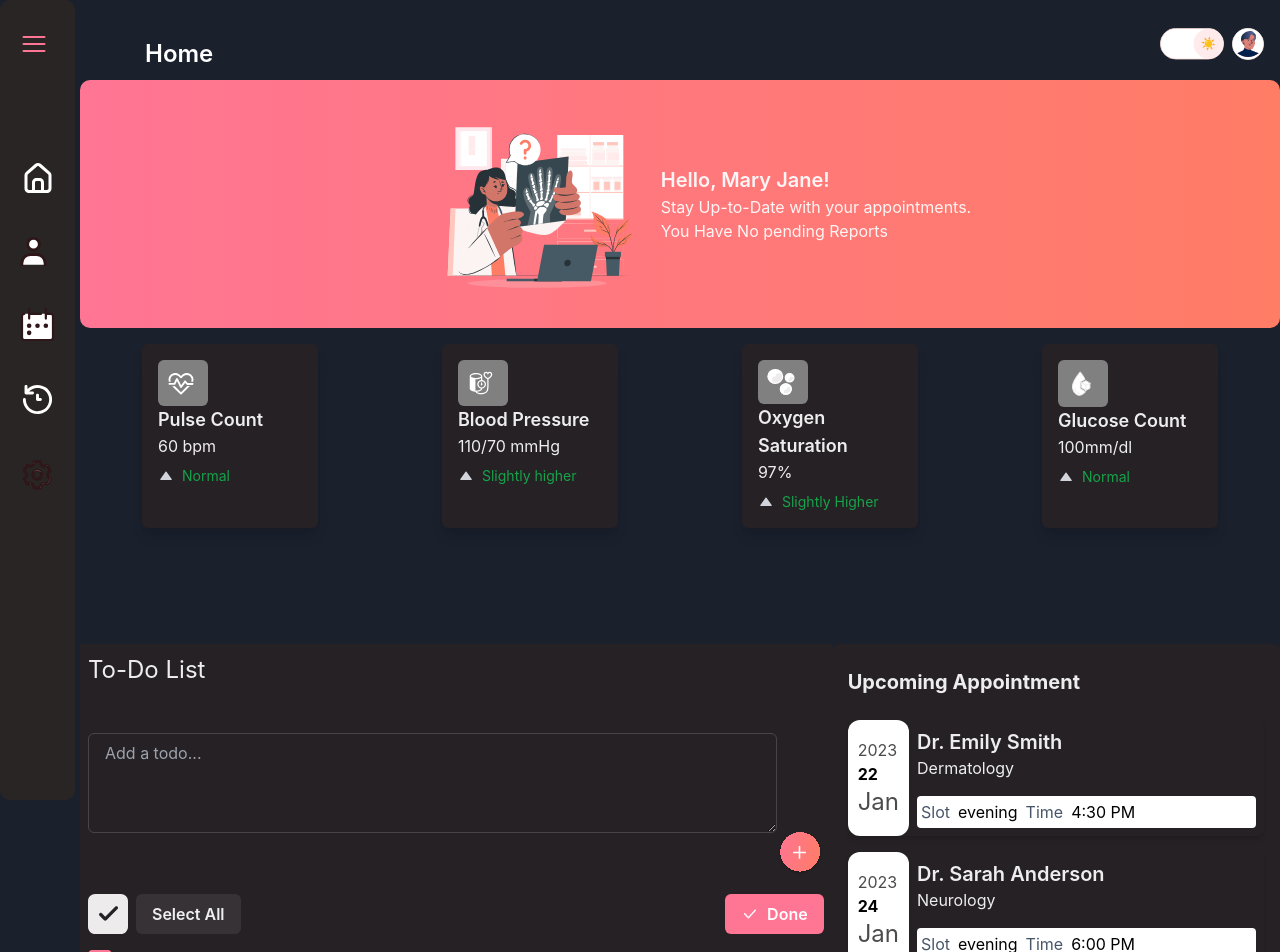
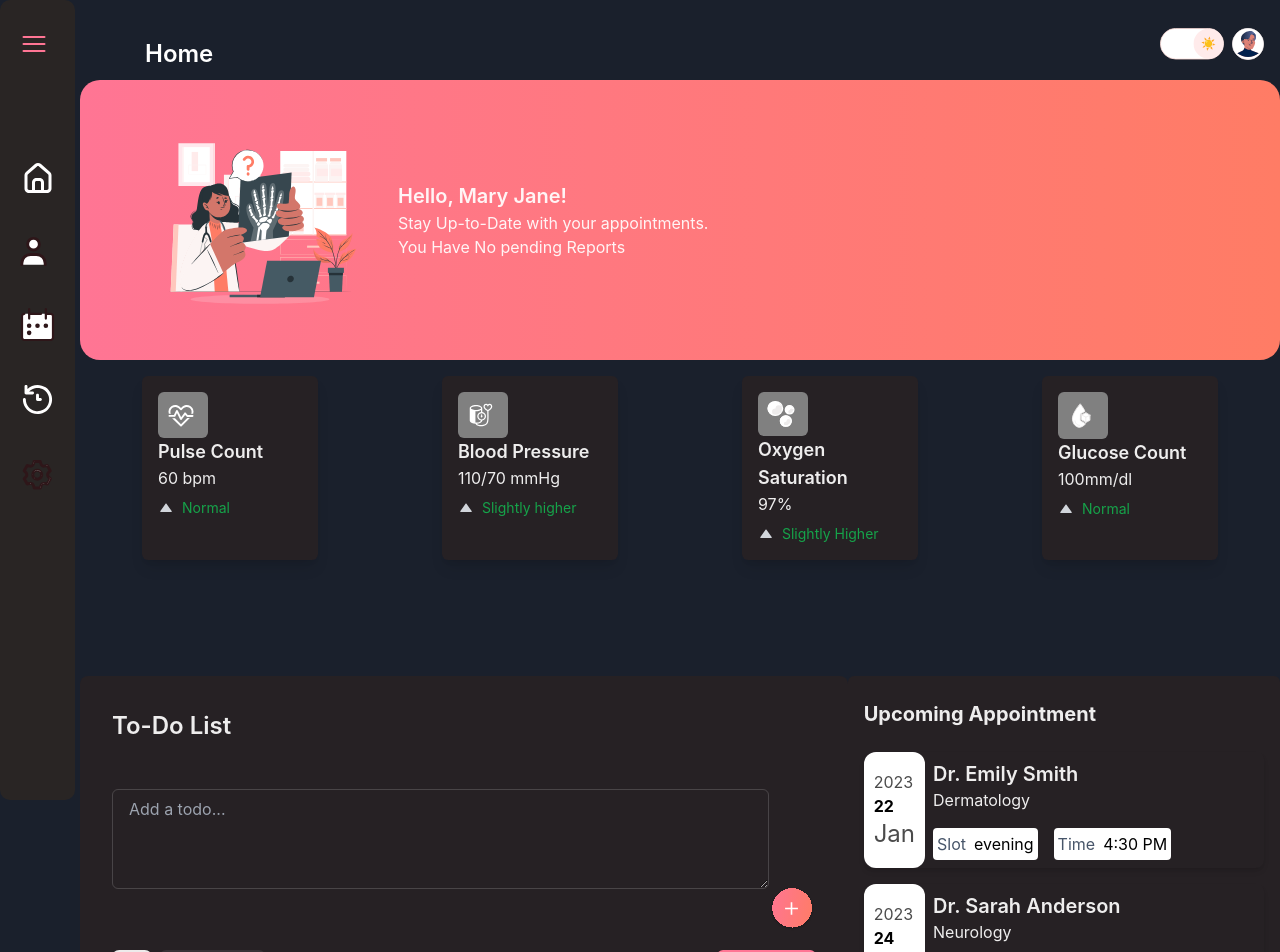
Before and after one commit to tanvirim/job_task_Rainier_Technologies, a React (Vite) app: page / in a window 1280 px wide. Shown: the top 952 px of the page. Built offline with nearby package versions, Linux system fonts and the light colour scheme.

Commit message:
nav fixed

```diff
--- a/src/App.jsx
+++ b/src/App.jsx
@@ -14,7 +14,7 @@ function App() {
   };
 
   return (
-    <Box position='relative'>
+    <Box position='relative' height='150vh'>
       <Grid
         templateAreas={`"nav nav"
                      "left main"`}
--- a/src/components/LeftSideBar.jsx
+++ b/src/components/LeftSideBar.jsx
@@ -33,7 +33,7 @@ const LeftSideBar = ({ toggleLeftBar, colorMode }) => {
             display={{ md: 'none' }}
             className='bg-red-600 w-[150px] h-[50px] rounded-[5px] cursor-pointer'
           >
-            <Text color={textColor} className='text-center'>
+            <Text color={textColor} className='text-center pt-3'>
               {' '}
               New Appointment
             </Text>
--- a/src/components/main/AppointmentCard.jsx
+++ b/src/components/main/AppointmentCard.jsx
@@ -25,12 +25,12 @@ const AppointmentCard = ({ appointment }) => {
           <Text className='font-semibold text-xl'>{appointment.DrName}</Text>
           <Text>{appointment.speciality}</Text>
         </div>
-        <Box bg='white' className='flex' rounded={4}>
-          <Text color={textColor} padding={1}>
+        <Box className='flex gap-4' rounded={4}>
+          <Text bg='white' rounded={4} color={textColor} padding={1}>
             <span className='text-slate-600 mr-2'>Slot</span>
             {appointment.slot}
           </Text>
-          <Text color={textColor} bg='white' padding={1}>
+          <Text color={textColor} rounded={4} bg='white' padding={1}>
             <span className='text-slate-600 mr-2'>Time</span>
             {appointment.time}
           </Text>
--- a/src/components/main/Greeting.jsx
+++ b/src/components/main/Greeting.jsx
@@ -13,14 +13,14 @@ const Greeting = () => {
   const textColor = useColorModeValue('white');
   return (
     <Box
-      padding={4}
+      padding={8}
       bg='linear-gradient(270deg, #FF7C65 0%, #FF7594 100%)'
-      rounded={10}
+      rounded={{ base: 0, md: '20px' }}
     >
       <Flex
         flexDirection={{ base: 'column', md: 'row' }}
-        gap={4}
-        justifyContent='center'
+        gap={{ base: '5px', md: '30px' }}
+        justifyContent={{ base: 'center', md: 'left' }}
         align='center'
       >
         <Image src={NavImage} paddingLeft={10} />
--- a/src/components/main/Todo.jsx
+++ b/src/components/main/Todo.jsx
@@ -35,13 +35,16 @@ const Todo = () => {
   return (
     <Flex
       direction='column'
-      padding={2}
+      padding={8}
+      rounded={8}
       style={{
         backgroundColor:
           colorMode === 'light' ? 'rgb(255, 255, 255)' : 'rgba(44, 34, 34,.7)',
       }}
     >
-      <Text fontSize='2xl'>To-Do List</Text>
+      <Text fontSize='2xl ' className='font-semibold'>
+        To-Do List
+      </Text>
       <VStack spacing={4} w='100%'>
         <Flex align='center' justify='space-between' w='100%'>
           <Textarea height={100} placeholder='Add a todo...' />
```
